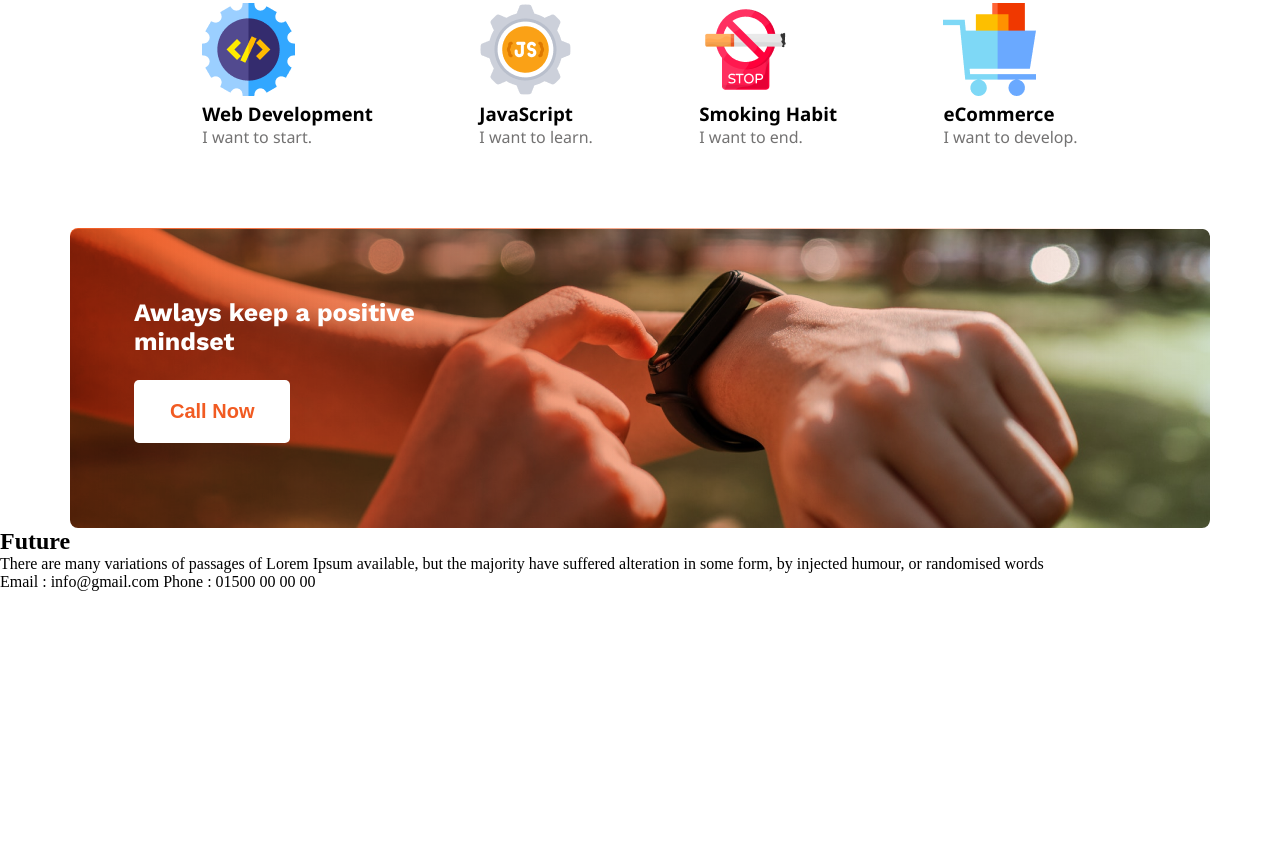
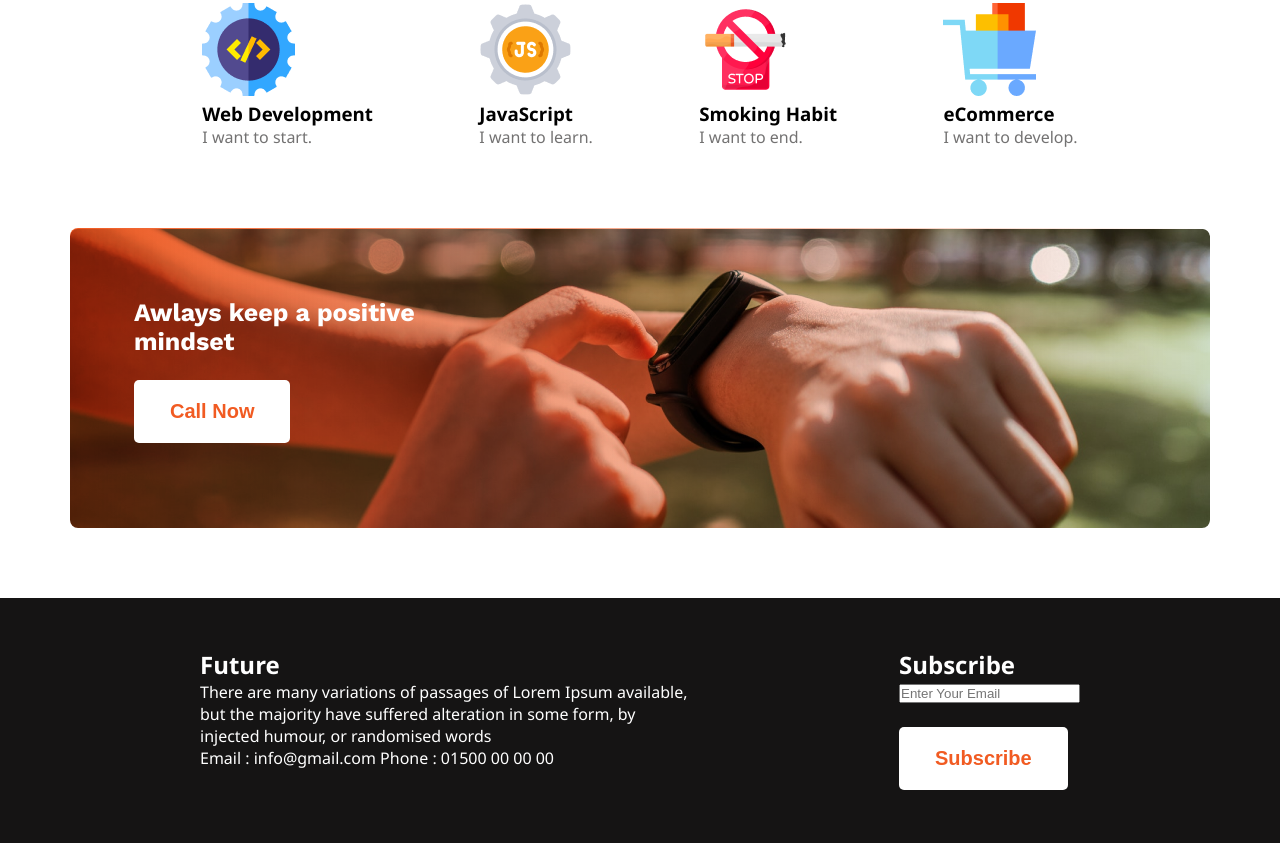
Before and after one commit to Ibrahim-ST/new-year-new-me, a plain HTML site: page index.html in a window 1280 px wide. Shown: the part 1806-2649 px from the top of the page. Before the commit the page ends 2397 px from the top, so only its background shows below. Drawn offline with nearby package versions, Linux system fonts and the light colour scheme.

Commit message:
Done adding footer without designing.

```diff
--- a/index.html
+++ b/index.html
@@ -84,12 +84,13 @@
         <section class="call-now-banner">
             <div class="banner-contents">
                 <h3 class="banner-title">Awlays keep a positive mindset</h3>
-                <button>Call Now</button>
+                <button class="secondary-button">Call Now</button>
             </div>
         </section>
     </main>
 </body>
 <footer>
+    <section class="footer-section">
         <section class="future">
             <h2>Future</h2>
             <p>There are many variations of passages of Lorem Ipsum
@@ -98,7 +99,12 @@
             Email : info@gmail.com
             Phone : 01500 00 00 00
         </section>
-    <section class="subscribe"></section>
+        <section class="subscribe">
+            <h2>Subscribe</h2>
+            <input type="email" name="" id="" placeholder="Enter Your Email">
+            <button class="secondary-button">Subscribe</button>
+        </section>
+    </section>
 </footer>
 
 </html>
--- a/styles/styles.css
+++ b/styles/styles.css
@@ -131,7 +131,7 @@ li {
     width: 350px;
 }
 
-.call-now-banner button {
+.secondary-button {
     color: #F15B22;
     background-color: white;
     padding: 20px 36px;
@@ -143,3 +143,17 @@ li {
 }
 
 /* Footer styles */
+footer{
+    background: #151414;
+    height: 250px;
+    color: white;
+    margin-top: 70px;
+    font-family: 'Segoe UI', Tahoma, Geneva, Verdana, sans-serif;
+
+}
+.footer-section{
+    padding: 50px 200px;
+    display: flex;
+    gap: 200px;
+    max-width: 1140px;
+}
```
Lines whose indentation alone changed are shown as unchanged.
